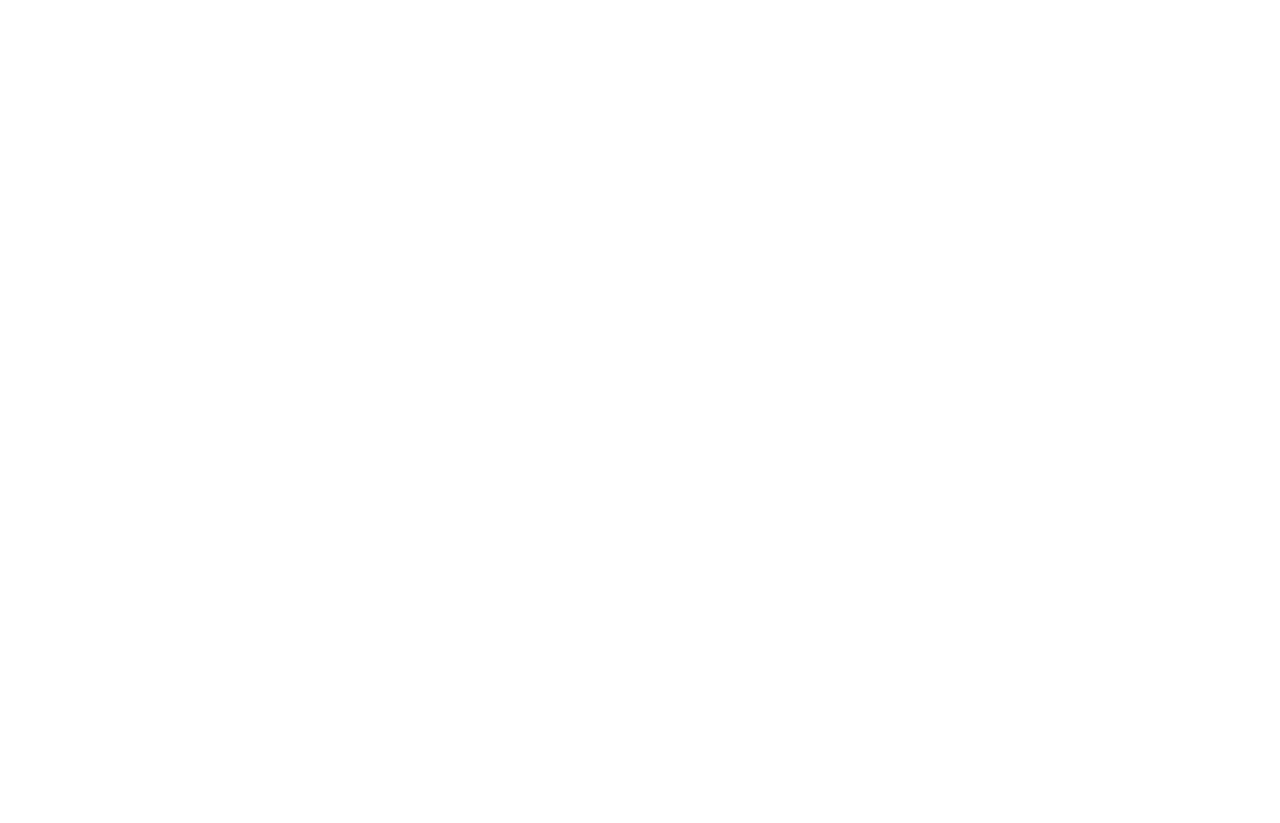
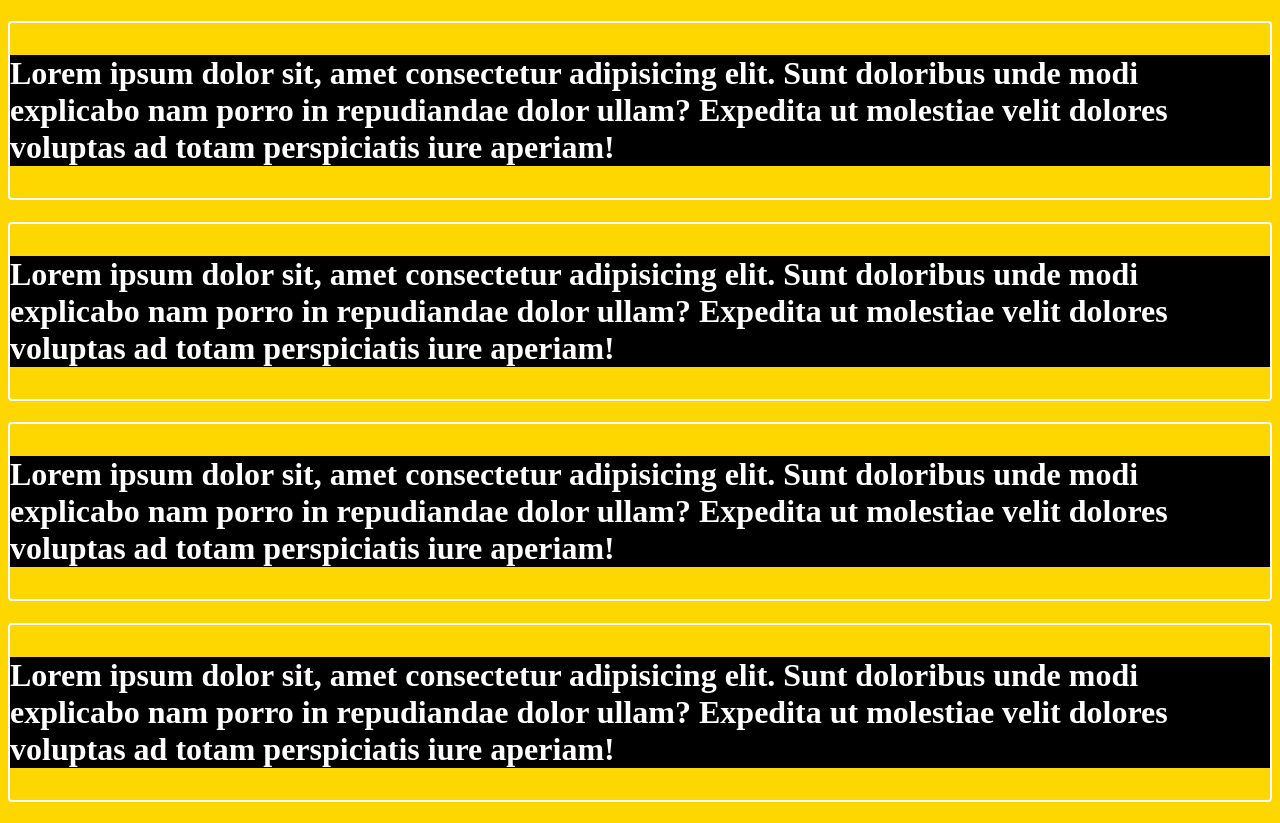
Before and after one commit to torikulislamv3/first-repository-git, a plain HTML site: page index.html in a window 1280 px wide. Before the commit the page ends 800 px from the top, so only its background shows below. Drawn offline with Linux system fonts and the light colour scheme.

Commit message:
first changed blogsite

```diff
--- a/index.html
+++ b/index.html
@@ -4,8 +4,12 @@
     <meta charset="UTF-8">
     <meta name="viewport" content="width=device-width, initial-scale=1.0">
     <title>first time practice git management system</title>
+    <link rel="stylesheet" href="styles/first.css">
 </head>
 <body>
-
+    <h1><p>Lorem ipsum dolor sit, amet consectetur adipisicing elit. Sunt doloribus unde modi explicabo nam porro in repudiandae dolor ullam? Expedita ut molestiae velit dolores voluptas ad totam perspiciatis iure aperiam!</p></h1>
+    <h1><p>Lorem ipsum dolor sit, amet consectetur adipisicing elit. Sunt doloribus unde modi explicabo nam porro in repudiandae dolor ullam? Expedita ut molestiae velit dolores voluptas ad totam perspiciatis iure aperiam!</p></h1>
+    <h1><p>Lorem ipsum dolor sit, amet consectetur adipisicing elit. Sunt doloribus unde modi explicabo nam porro in repudiandae dolor ullam? Expedita ut molestiae velit dolores voluptas ad totam perspiciatis iure aperiam!</p></h1>
+    <h1><p>Lorem ipsum dolor sit, amet consectetur adipisicing elit. Sunt doloribus unde modi explicabo nam porro in repudiandae dolor ullam? Expedita ut molestiae velit dolores voluptas ad totam perspiciatis iure aperiam!</p></h1>
 </body>
 </html>
--- /dev/null
+++ b/styles/first.css
@@ -0,0 +1,18 @@
+p {
+    background-color: black;
+    color: white;
+
+}
+
+h1{
+    border: 2px solid white;
+    border-radius: 4px;
+    -webkit-border-radius: 4px;
+    -moz-border-radius: 4px;
+    -ms-border-radius: 4px;
+    -o-border-radius: 4px;
+}
+
+body {
+    background-color: gold;
+}
```
